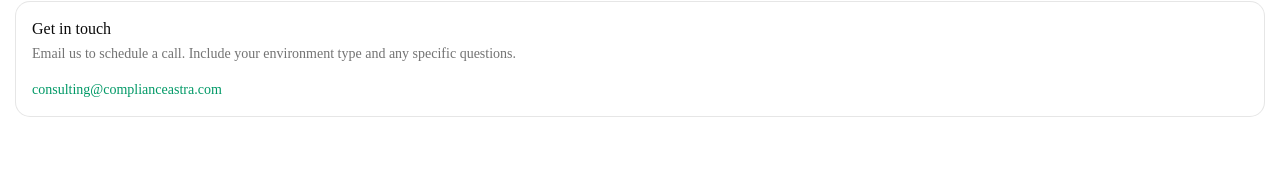
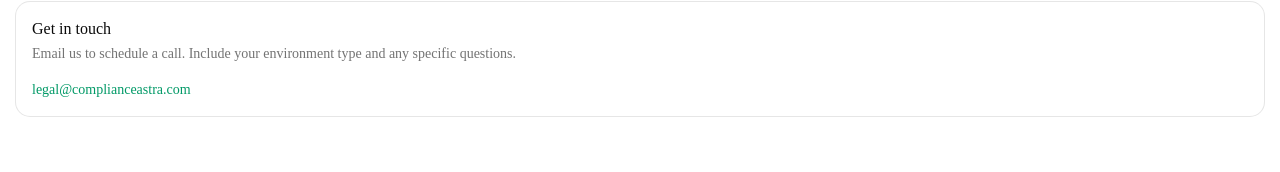
Before and after one commit to QuantumGalaxy/complianceastra-frontend, a Next.js app: page /contact in a window 1280 px wide. Shown: the part 303-475 px from the top of the page. Built offline with nearby package versions, Linux system fonts and the light colour scheme; no server answers.

Commit message:
mail update

```diff
--- a/src/app/(marketing)/contact/page.tsx
+++ b/src/app/(marketing)/contact/page.tsx
@@ -25,10 +25,10 @@
           </CardHeader>
           <CardContent>
             <a
-              href="mailto:consulting@complianceastra.com"
+              href="mailto:legal@complianceastra.com"
               className="text-emerald-600 hover:underline font-medium focus:outline-none focus:ring-2 focus:ring-emerald-500 focus:ring-offset-2 rounded"
             >
-              consulting@complianceastra.com
+              legal@complianceastra.com
             </a>
           </CardContent>
         </Card>
--- a/src/app/(marketing)/privacy/page.tsx
+++ b/src/app/(marketing)/privacy/page.tsx
@@ -27,7 +27,7 @@
           </p>
           <h2 className="text-xl font-semibold text-slate-900 mt-8">Contact</h2>
           <p>
-            For privacy-related questions, contact us at privacy@complianceastra.com.
+            For privacy-related questions, contact us at legal@complianceastra.com.
           </p>
         </div>
       </div>
```
